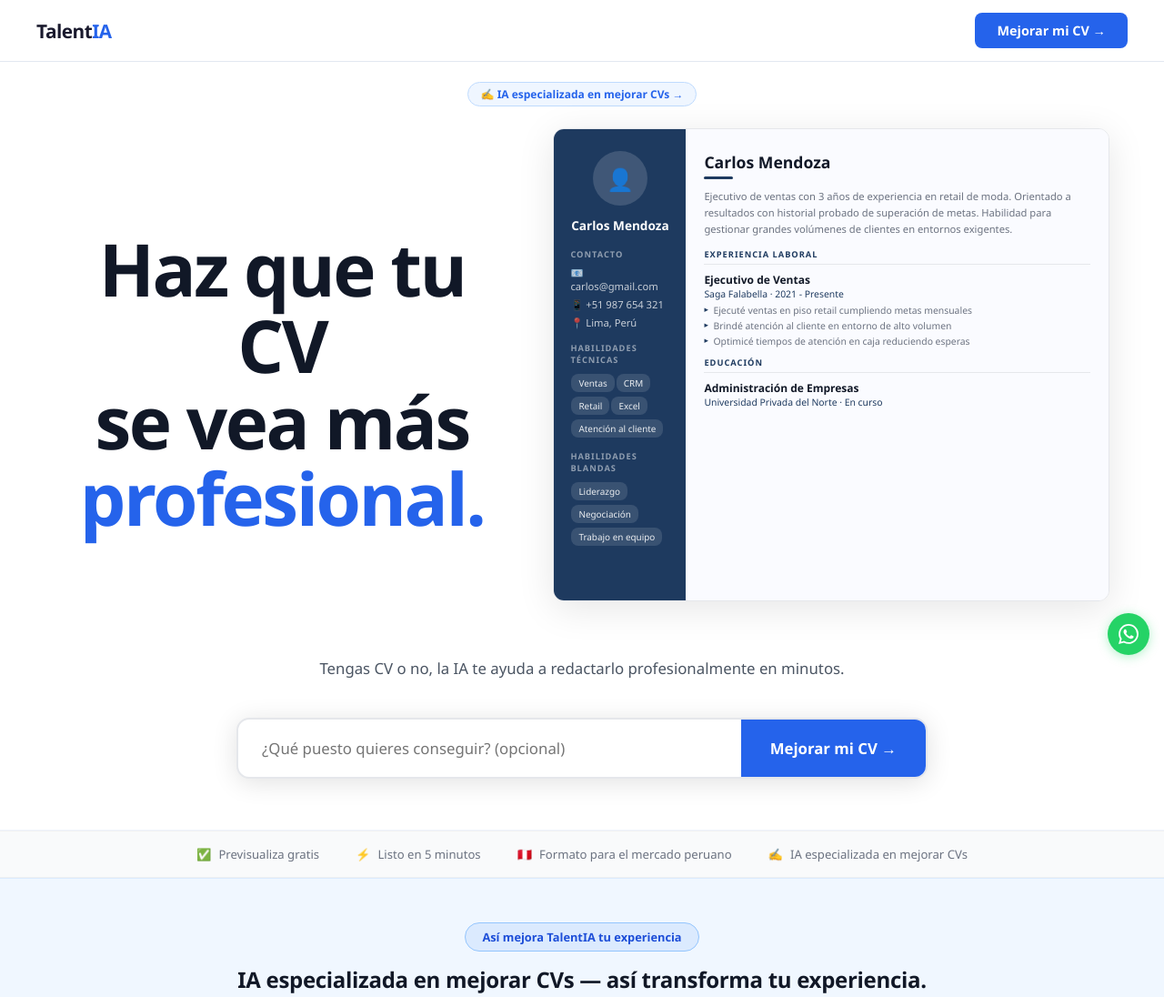
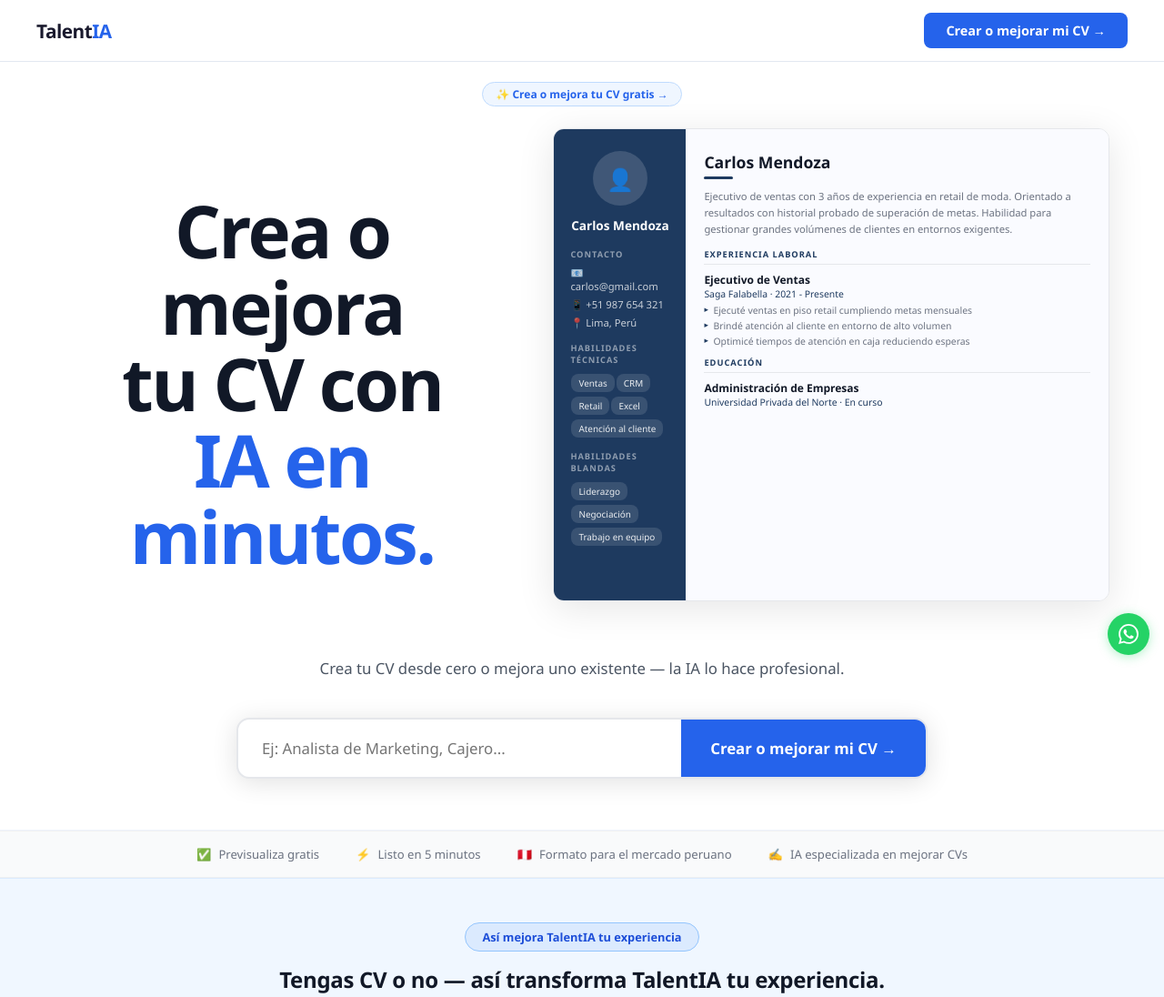
Before and after one commit to cemebe1986-jpg/cv-app-2, a website: page public/landing.html in a window 1280 px wide. Shown: the top 1096 px of the page at 91% size. Drawn offline with Linux system fonts and the light colour scheme.

Commit message:
Demo estatica

```diff
--- a/public/landing.html
+++ b/public/landing.html
@@ -364,19 +364,19 @@
 
 <nav>
   <div class="nav-logo">Talent<span>IA</span></div>
-  <a href="/crear" class="nav-cta">Mejorar mi CV →</a>
+  <a href="/crear" class="nav-cta">Crear o mejorar mi CV →</a>
 </nav>
 
 <section class="hero">
   <!-- Badge centrado entre título y demo -->
   <div style="max-width:1200px;margin:0 auto 24px;text-align:center;">
-    <a href="/crear" class="hero-badge" style="font-size:0.75rem;padding:4px 14px;margin-bottom:0;text-decoration:none;cursor:pointer;">✍️ IA especializada en mejorar CVs →</a>
+    <a href="/crear" class="hero-badge" style="font-size:0.75rem;padding:4px 14px;margin-bottom:0;text-decoration:none;cursor:pointer;">✨ Crea o mejora tu CV gratis →</a>
   </div>
 
   <div class="hero-inner">
     <!-- Columna izquierda -->
     <div class="hero-content">
-      <h1>Haz que tu CV<br>se vea más<br><span>profesional.</span></h1>
+      <h1>Crea o mejora<br>tu CV con<br><span>IA en minutos.</span></h1>
     </div>
 
     <!-- Columna derecha: CV demo -->
@@ -529,16 +529,16 @@
 
   <!-- Subtítulo centrado debajo de ambas columnas (desktop) -->
   <div style="max-width:680px;margin:20px auto 0;text-align:center;">
-    <p style="font-size:1.05rem;color:#4b5563;font-weight:500;line-height:1.65;">Tengas CV o no, la IA te ayuda a redactarlo profesionalmente en minutos.</p>
+    <p style="font-size:1.05rem;color:#4b5563;font-weight:500;line-height:1.65;">Crea tu CV desde cero o mejora uno existente — la IA lo hace profesional.</p>
   </div>
 
   <!-- CTA centrado debajo de ambas columnas (desktop) -->
   <div style="max-width:760px;margin:40px auto 0;text-align:center;">
     <div style="display:flex;gap:0;background:white;border-radius:14px;overflow:hidden;box-shadow:0 4px 28px rgba(0,0,0,0.12);border:2px solid #e5e7eb;">
-      <input type="text" id="cargo-hero" list="lista-puestos-hero" placeholder="¿Qué puesto quieres conseguir? (opcional)" autocomplete="off"
+      <input type="text" id="cargo-hero" list="lista-puestos-hero" placeholder="Ej: Analista de Marketing, Cajero..." autocomplete="off"
         style="flex:1;padding:20px 26px;border:none;outline:none;font-size:1.05rem;color:#111827;font-family:'Segoe UI',sans-serif;background:transparent;"
         onkeydown="if(event.key==='Enter')irAlWizard()">
-      <button onclick="irAlWizard()" id="btn-si-puesto" style="padding:20px 32px;background:#2563eb;color:white;border:none;font-size:1.05rem;font-weight:800;cursor:pointer;font-family:'Segoe UI',sans-serif;white-space:nowrap;" onmouseover="this.style.background='#1d4ed8'" onmouseout="this.style.background='#2563eb'">Mejorar mi CV →</button>
+      <button onclick="irAlWizard()" id="btn-si-puesto" style="padding:20px 32px;background:#2563eb;color:white;border:none;font-size:1.05rem;font-weight:800;cursor:pointer;font-family:'Segoe UI',sans-serif;white-space:nowrap;" onmouseover="this.style.background='#1d4ed8'" onmouseout="this.style.background='#2563eb'">Crear o mejorar mi CV →</button>
     </div>
     <datalist id="lista-puestos-hero">
       <option value="Asistente administrativo"><option value="Auxiliar administrativo"><option value="Analista administrativo">
@@ -571,7 +571,7 @@
   <div style="max-width:820px;margin:0 auto;">
     <div style="text-align:center;margin-bottom:28px;">
       <div style="display:inline-block;background:#dbeafe;color:#1d4ed8;padding:6px 18px;border-radius:20px;font-size:0.8rem;font-weight:800;border:1.5px solid #93c5fd;margin-bottom:14px;">Así mejora TalentIA tu experiencia</div>
-      <h2 style="font-size:1.5rem;font-weight:800;color:#111827;letter-spacing:-0.3px;margin:0;">IA especializada en mejorar CVs — así transforma tu experiencia.</h2>
+      <h2 style="font-size:1.5rem;font-weight:800;color:#111827;letter-spacing:-0.3px;margin:0;">Tengas CV o no — así transforma TalentIA tu experiencia.</h2>
     </div>
 
     <!-- Tabla visual antes/después -->
@@ -858,7 +858,7 @@
 <section class="cta-final">
   <h2>Tu experiencia merece<br>verse profesional</h2>
   <p>¿Tienes CV? Lo mejoramos. ¿Empezas de cero? Te guiamos. Gratis hasta que decidas descargar.</p>
-  <a href="/crear" class="cta-final-btn">✨ Mejorar mi CV →</a>
+  <a href="/crear" class="cta-final-btn">✨ Crear o mejorar mi CV →</a>
 </section>
 
 <footer>
```
